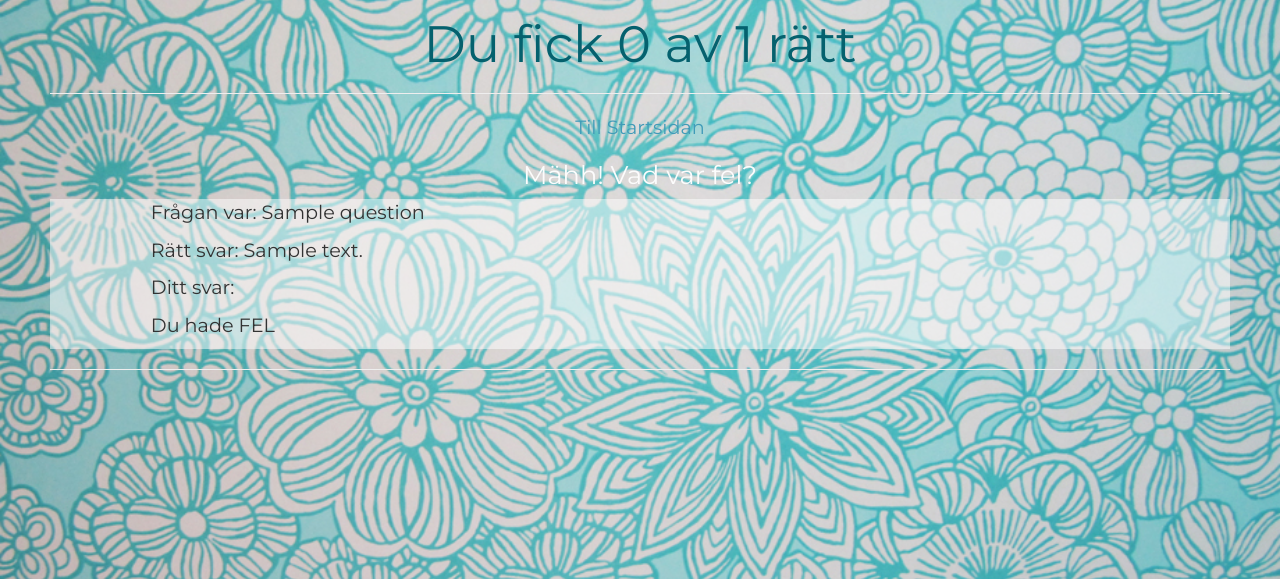
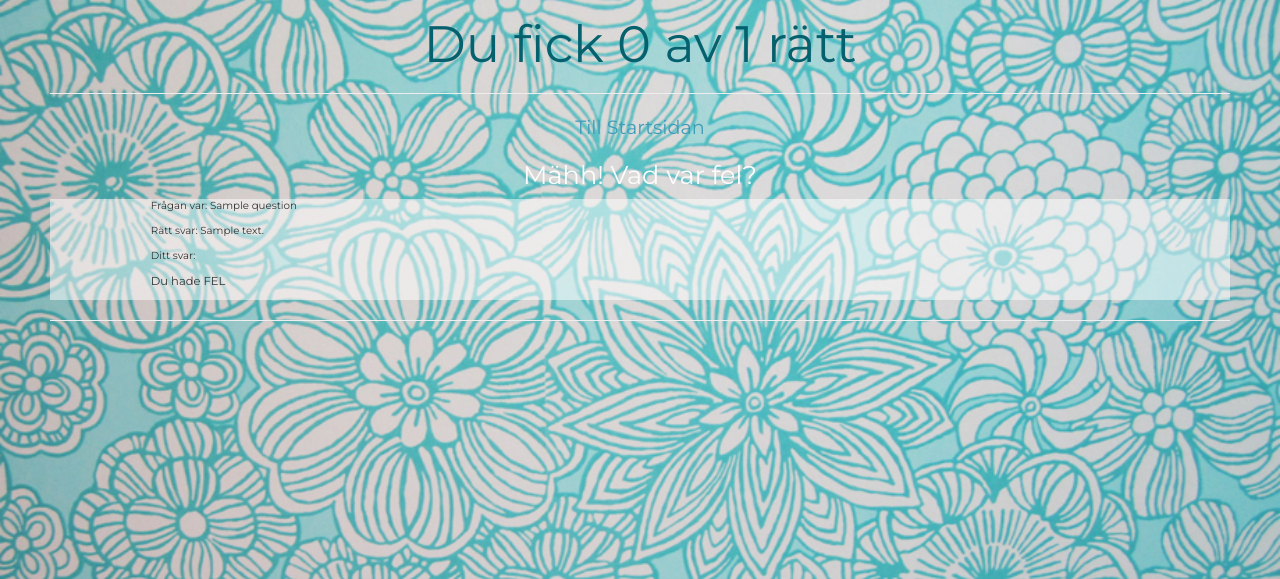
Before and after one commit to tiddelipoms/quizproject, a Django app: page /quiz/1/results/ in a window 1280 px wide. Shown: the part 188-767 px from the top of the page. Run offline with Django 3.2, Linux system fonts and the light colour scheme; tables that the repository leaves empty hold one stand-in row (values such as "Sample post"); some libraries are stand-ins or nearby versions.

Commit message:
Facit texten mindre

```diff
--- a/quiz/templates/quiz/results.html
+++ b/quiz/templates/quiz/results.html
@@ -22,20 +22,20 @@
 <div class="quiz-container"><div class="overlay"></div>
 		<div class="row">
 		<div class="col-xs-1"></div>
-		<div class="col-xs-10" style="font-size:0.8vw">
+		<div class="col-xs-10">
 			{% for question in questions %}
-				<p>Frågan var: {{ question.question }}</p>
-				<p>Rätt svar: {% if question.correct == 1 %} {{question.answer1}}{% endif %}
+				<p style="font-size:0.8vw">Frågan var: {{ question.question }}</p>
+				<p style="font-size:0.8vw">Rätt svar: {% if question.correct == 1 %} {{question.answer1}}{% endif %}
 				{% if question.correct == 2 %} {{question.answer2}}{% endif %}
 				{% if question.correct == 3 %} {{question.answer3}}{% endif %}</p>
 
-				<p>Ditt svar: {% if question.user_answer == 1 %}{{question.answer1}} {% endif %}
+				<p style="font-size:0.8vw">Ditt svar: {% if question.user_answer == 1 %}{{question.answer1}} {% endif %}
 				{% if question.user_answer == 2 %}{{question.answer2}} {% endif %}
 				{% if question.user_answer == 3 %}{{question.answer3}} {% endif %}</p>
 				{% if question.correct == question.user_answer %}
-					<p>Du hade RÄTT</p>
+					<p style="font-size:0.9vw">Du hade RÄTT</p>
 				{% else %}
-					<p>Du hade FEL</p>
+					<p style="font-size:0.9vw">Du hade FEL</p>
 				{% endif %}
 			{% endfor %}
 		</div>
```
Also changed, not shown: 1 other file.
